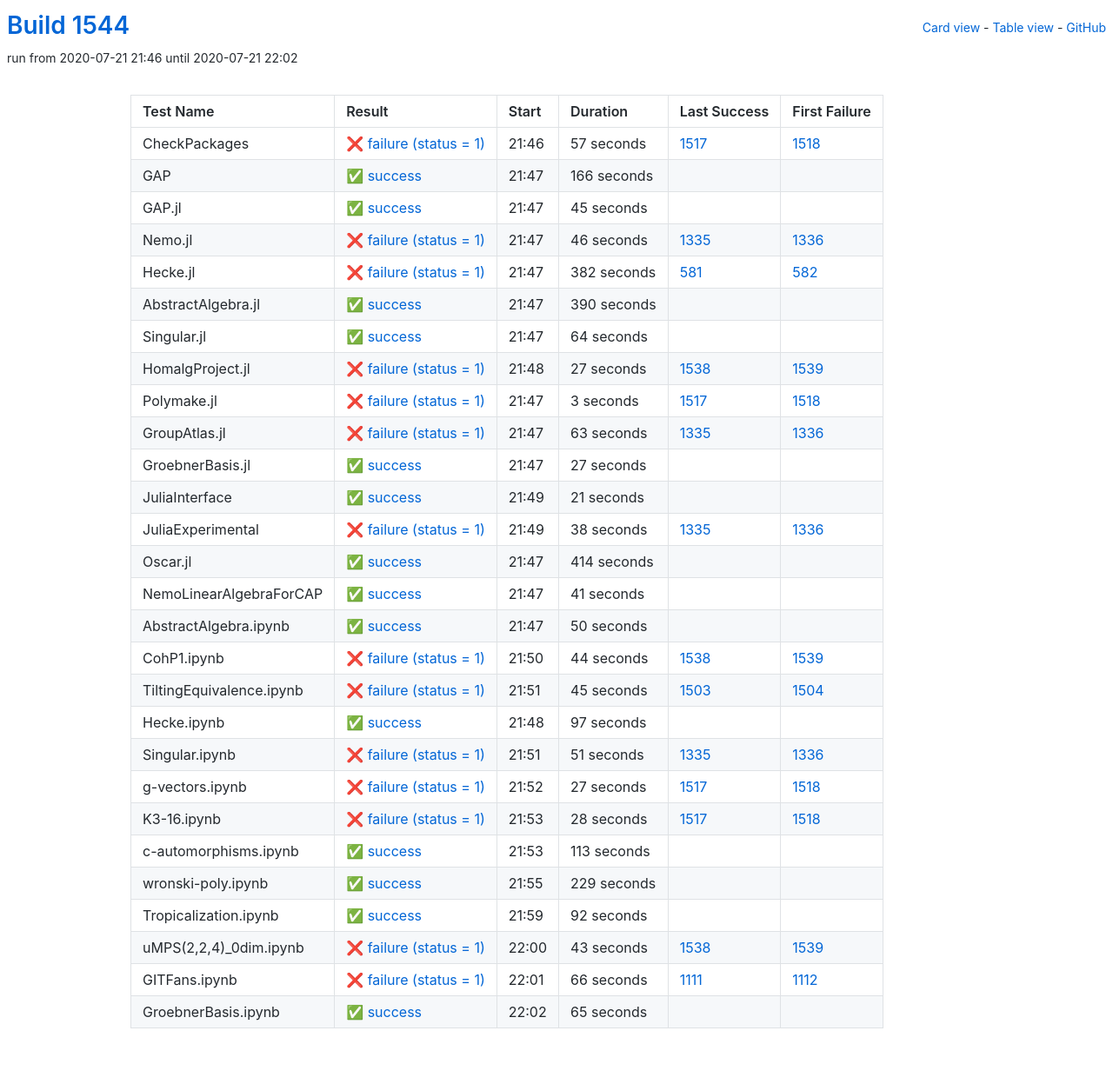
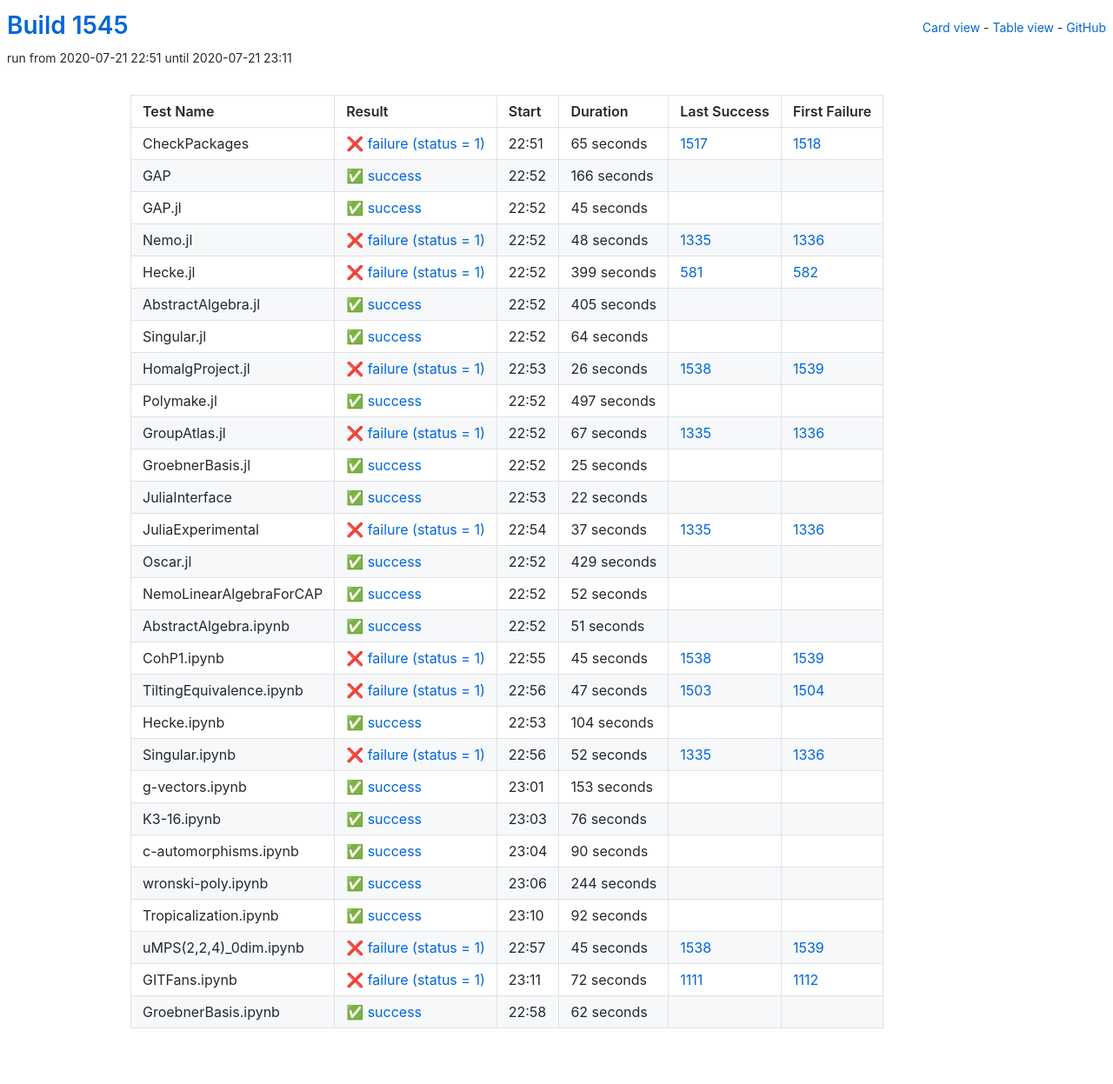
Before and after one commit to oscar-system/oscar-ci-status-1.4, a Jekyll site: the page built from table.html, in a window 1280 px wide. Shown: the whole page at 87% size. Built offline with Jekyll 4.4.1, drawn with Linux system fonts in a browser that asks for light colours.

Commit message:
Build #1545

```diff
--- a/_data/ci.yml
+++ b/_data/ci.yml
@@ -1,6 +1,6 @@
 ---
-build: 1544
-build_url: https://oscarci.mathematik.uni-kl.de/job/oscar-julia-1.4/1544/
+build: 1545
+build_url: https://oscarci.mathematik.uni-kl.de/job/oscar-julia-1.4/1545/
 job: oscar-julia-1.4
 organization: oscar-system
 repo: oscar-ci-status-1.4
@@ -8,20 +8,20 @@ repourl: https://github.com/oscar-system/oscar-ci-status-1.4
 tests:
 - name: CheckPackages
   id: checkpackages
-  log: https://oscarci.mathematik.uni-kl.de/job/oscar-julia-1.4/1544/artifact/logs/build-1544/CheckPackages.log
-  start: 2020-07-21 21:46
+  log: https://oscarci.mathematik.uni-kl.de/job/oscar-julia-1.4/1545/artifact/logs/build-1545/CheckPackages.log
+  start: 2020-07-21 22:51
   success: false
   exitcode: 1
   status: failure
-  duration: 57
+  duration: 65
   last_success: 1517
   last_success_url: https://oscarci.mathematik.uni-kl.de/job/oscar-julia-1.4/1517/
   first_failure: 1518
   first_failure_url: https://oscarci.mathematik.uni-kl.de/job/oscar-julia-1.4/1518/
 - name: GAP
   id: gap
-  log: https://oscarci.mathematik.uni-kl.de/job/oscar-julia-1.4/1544/artifact/logs/build-1544/GAP.log
-  start: 2020-07-21 21:47
+  log: https://oscarci.mathematik.uni-kl.de/job/oscar-julia-1.4/1545/artifact/logs/build-1545/GAP.log
+  start: 2020-07-21 22:52
   success: true
   exitcode: 0
   status: success
@@ -32,8 +32,8 @@ tests:
   first_failure_url:
 - name: GAP.jl
   id: gap-jl
-  log: https://oscarci.mathematik.uni-kl.de/job/oscar-julia-1.4/1544/artifact/logs/build-1544/GAP.jl.log
-  start: 2020-07-21 21:47
+  log: https://oscarci.mathematik.uni-kl.de/job/oscar-julia-1.4/1545/artifact/logs/build-1545/GAP.jl.log
+  start: 2020-07-21 22:52
   success: true
   exitcode: 0
   status: success
@@ -44,44 +44,44 @@ tests:
   first_failure_url:
 - name: Nemo.jl
   id: nemo-jl
-  log: https://oscarci.mathematik.uni-kl.de/job/oscar-julia-1.4/1544/artifact/logs/build-1544/Nemo.jl.log
-  start: 2020-07-21 21:47
+  log: https://oscarci.mathematik.uni-kl.de/job/oscar-julia-1.4/1545/artifact/logs/build-1545/Nemo.jl.log
+  start: 2020-07-21 22:52
   success: false
   exitcode: 1
   status: failure
-  duration: 46
+  duration: 48
   last_success: 1335
   last_success_url: https://oscarci.mathematik.uni-kl.de/job/oscar-julia-1.4/1335/
   first_failure: 1336
   first_failure_url: https://oscarci.mathematik.uni-kl.de/job/oscar-julia-1.4/1336/
 - name: Hecke.jl
   id: hecke-jl
-  log: https://oscarci.mathematik.uni-kl.de/job/oscar-julia-1.4/1544/artifact/logs/build-1544/Hecke.jl.log
-  start: 2020-07-21 21:47
+  log: https://oscarci.mathematik.uni-kl.de/job/oscar-julia-1.4/1545/artifact/logs/build-1545/Hecke.jl.log
+  start: 2020-07-21 22:52
   success: false
   exitcode: 1
   status: failure
-  duration: 382
+  duration: 399
   last_success: 581
   last_success_url: https://oscarci.mathematik.uni-kl.de/job/oscar-julia-1.4/581/
   first_failure: 582
   first_failure_url: https://oscarci.mathematik.uni-kl.de/job/oscar-julia-1.4/582/
 - name: AbstractAlgebra.jl
   id: abstractalgebra-jl
-  log: https://oscarci.mathematik.uni-kl.de/job/oscar-julia-1.4/1544/artifact/logs/build-1544/AbstractAlgebra.jl.log
-  start: 2020-07-21 21:47
+  log: https://oscarci.mathematik.uni-kl.de/job/oscar-julia-1.4/1545/artifact/logs/build-1545/AbstractAlgebra.jl.log
+  start: 2020-07-21 22:52
   success: true
   exitcode: 0
   status: success
-  duration: 390
+  duration: 405
   last_success: false
   last_success_url:
   first_failure: false
   first_failure_url:
 - name: Singular.jl
   id: singular-jl
-  log: https://oscarci.mathematik.uni-kl.de/job/oscar-julia-1.4/1544/artifact/logs/build-1544/Singular.jl.log
-  start: 2020-07-21 21:47
+  log: https://oscarci.mathematik.uni-kl.de/job/oscar-julia-1.4/1545/artifact/logs/build-1545/Singular.jl.log
+  start: 2020-07-21 22:52
   success: true
   exitcode: 0
   status: success
@@ -92,212 +92,212 @@ tests:
   first_failure_url:
 - name: HomalgProject.jl
   id: homalgproject-jl
-  log: https://oscarci.mathematik.uni-kl.de/job/oscar-julia-1.4/1544/artifact/logs/build-1544/HomalgProject.jl.log
-  start: 2020-07-21 21:48
+  log: https://oscarci.mathematik.uni-kl.de/job/oscar-julia-1.4/1545/artifact/logs/build-1545/HomalgProject.jl.log
+  start: 2020-07-21 22:53
   success: false
   exitcode: 1
   status: failure
-  duration: 27
+  duration: 26
   last_success: 1538
   last_success_url: https://oscarci.mathematik.uni-kl.de/job/oscar-julia-1.4/1538/
   first_failure: 1539
   first_failure_url: https://oscarci.mathematik.uni-kl.de/job/oscar-julia-1.4/1539/
 - name: Polymake.jl
   id: polymake-jl
-  log: https://oscarci.mathematik.uni-kl.de/job/oscar-julia-1.4/1544/artifact/logs/build-1544/Polymake.jl.log
-  start: 2020-07-21 21:47
+  log: https://oscarci.mathematik.uni-kl.de/job/oscar-julia-1.4/1545/artifact/logs/build-1545/Polymake.jl.log
+  start: 2020-07-21 22:52
+  success: true
+  exitcode: 0
+  status: success
+  duration: 497
+  last_success: false
+  last_success_url:
+  first_failure: false
+  first_failure_url:
+- name: GroupAtlas.jl
+  id: groupatlas-jl
+  log: https://oscarci.mathematik.uni-kl.de/job/oscar-julia-1.4/1545/artifact/logs/build-1545/GroupAtlas.jl.log
+  start: 2020-07-21 22:52
   success: false
   exitcode: 1
   status: failure
-  duration: 3
-  last_success: 1517
-  last_success_url: https://oscarci.mathematik.uni-kl.de/job/oscar-julia-1.4/1517/
-  first_failure: 1518
-  first_failure_url: https://oscarci.mathematik.uni-kl.de/job/oscar-julia-1.4/1518/
-- name: GroupAtlas.jl
-  id: groupatlas-jl
-  log: https://oscarci.mathematik.uni-kl.de/job/oscar-julia-1.4/1544/artifact/logs/build-1544/GroupAtlas.jl.log
-  start: 2020-07-21 21:47
-  success: false
-  exitcode: 1
-  status: failure
-  duration: 63
+  duration: 67
   last_success: 1335
   last_success_url: https://oscarci.mathematik.uni-kl.de/job/oscar-julia-1.4/1335/
   first_failure: 1336
   first_failure_url: https://oscarci.mathematik.uni-kl.de/job/oscar-julia-1.4/1336/
 - name: GroebnerBasis.jl
   id: groebnerbasis-jl
-  log: https://oscarci.mathematik.uni-kl.de/job/oscar-julia-1.4/1544/artifact/logs/build-1544/GroebnerBasis.jl.log
-  start: 2020-07-21 21:47
+  log: https://oscarci.mathematik.uni-kl.de/job/oscar-julia-1.4/1545/artifact/logs/build-1545/GroebnerBasis.jl.log
+  start: 2020-07-21 22:52
   success: true
   exitcode: 0
   status: success
-  duration: 27
+  duration: 25
   last_success: false
   last_success_url:
   first_failure: false
   first_failure_url:
 - name: JuliaInterface
   id: juliainterface
-  log: https://oscarci.mathematik.uni-kl.de/job/oscar-julia-1.4/1544/artifact/logs/build-1544/JuliaInterface.log
-  start: 2020-07-21 21:49
+  log: https://oscarci.mathematik.uni-kl.de/job/oscar-julia-1.4/1545/artifact/logs/build-1545/JuliaInterface.log
+  start: 2020-07-21 22:53
   success: true
   exitcode: 0
   status: success
-  duration: 21
+  duration: 22
   last_success: false
   last_success_url:
   first_failure: false
   first_failure_url:
 - name: JuliaExperimental
   id: juliaexperimental
-  log: https://oscarci.mathematik.uni-kl.de/job/oscar-julia-1.4/1544/artifact/logs/build-1544/JuliaExperimental.log
-  start: 2020-07-21 21:49
+  log: https://oscarci.mathematik.uni-kl.de/job/oscar-julia-1.4/1545/artifact/logs/build-1545/JuliaExperimental.log
+  start: 2020-07-21 22:54
   success: false
   exitcode: 1
   status: failure
-  duration: 38
+  duration: 37
   last_success: 1335
   last_success_url: https://oscarci.mathematik.uni-kl.de/job/oscar-julia-1.4/1335/
   first_failure: 1336
   first_failure_url: https://oscarci.mathematik.uni-kl.de/job/oscar-julia-1.4/1336/
 - name: Oscar.jl
   id: oscar-jl
-  log: https://oscarci.mathematik.uni-kl.de/job/oscar-julia-1.4/1544/artifact/logs/build-1544/Oscar.jl.log
-  start: 2020-07-21 21:47
+  log: https://oscarci.mathematik.uni-kl.de/job/oscar-julia-1.4/1545/artifact/logs/build-1545/Oscar.jl.log
+  start: 2020-07-21 22:52
   success: true
   exitcode: 0
   status: success
-  duration: 414
+  duration: 429
   last_success: false
   last_success_url:
   first_failure: false
   first_failure_url:
 - name: NemoLinearAlgebraForCAP
   id: nemolinearalgebraforcap
-  log: https://oscarci.mathematik.uni-kl.de/job/oscar-julia-1.4/1544/artifact/logs/build-1544/NemoLinearAlgebraForCAP.log
-  start: 2020-07-21 21:47
+  log: https://oscarci.mathematik.uni-kl.de/job/oscar-julia-1.4/1545/artifact/logs/build-1545/NemoLinearAlgebraForCAP.log
+  start: 2020-07-21 22:52
   success: true
   exitcode: 0
   status: success
-  duration: 41
+  duration: 52
   last_success: false
   last_success_url:
   first_failure: false
   first_failure_url:
 - name: AbstractAlgebra.ipynb
   id: abstractalgebra-ipynb
-  log: https://oscarci.mathematik.uni-kl.de/job/oscar-julia-1.4/1544/artifact/logs/build-1544/AbstractAlgebra.ipynb.log
-  start: 2020-07-21 21:47
+  log: https://oscarci.mathematik.uni-kl.de/job/oscar-julia-1.4/1545/artifact/logs/build-1545/AbstractAlgebra.ipynb.log
+  start: 2020-07-21 22:52
   success: true
   exitcode: 0
   status: success
-  duration: 50
+  duration: 51
   last_success: false
   last_success_url:
   first_failure: false
   first_failure_url:
 - name: CohP1.ipynb
   id: cohp1-ipynb
-  log: https://oscarci.mathematik.uni-kl.de/job/oscar-julia-1.4/1544/artifact/logs/build-1544/CohP1.ipynb.log
-  start: 2020-07-21 21:50
+  log: https://oscarci.mathematik.uni-kl.de/job/oscar-julia-1.4/1545/artifact/logs/build-1545/CohP1.ipynb.log
+  start: 2020-07-21 22:55
   success: false
   exitcode: 1
   status: failure
-  duration: 44
+  duration: 45
   last_success: 1538
   last_success_url: https://oscarci.mathematik.uni-kl.de/job/oscar-julia-1.4/1538/
   first_failure: 1539
   first_failure_url: https://oscarci.mathematik.uni-kl.de/job/oscar-julia-1.4/1539/
 - name: TiltingEquivalence.ipynb
   id: tiltingequivalence-ipynb
-  log: https://oscarci.mathematik.uni-kl.de/job/oscar-julia-1.4/1544/artifact/logs/build-1544/TiltingEquivalence.ipynb.log
-  start: 2020-07-21 21:51
+  log: https://oscarci.mathematik.uni-kl.de/job/oscar-julia-1.4/1545/artifact/logs/build-1545/TiltingEquivalence.ipynb.log
+  start: 2020-07-21 22:56
   success: false
   exitcode: 1
   status: failure
-  duration: 45
+  duration: 47
   last_success: 1503
   last_success_url: https://oscarci.mathematik.uni-kl.de/job/oscar-julia-1.4/1503/
   first_failure: 1504
   first_failure_url: https://oscarci.mathematik.uni-kl.de/job/oscar-julia-1.4/1504/
 - name: Hecke.ipynb
   id: hecke-ipynb
-  log: https://oscarci.mathematik.uni-kl.de/job/oscar-julia-1.4/1544/artifact/logs/build-1544/Hecke.ipynb.log
-  start: 2020-07-21 21:48
+  log: https://oscarci.mathematik.uni-kl.de/job/oscar-julia-1.4/1545/artifact/logs/build-1545/Hecke.ipynb.log
+  start: 2020-07-21 22:53
   success: true
   exitcode: 0
   status: success
-  duration: 97
+  duration: 104
   last_success: false
   last_success_url:
   first_failure: false
   first_failure_url:
 - name: Singular.ipynb
   id: singular-ipynb
-  log: https://oscarci.mathematik.uni-kl.de/job/oscar-julia-1.4/1544/artifact/logs/build-1544/Singular.ipynb.log
-  start: 2020-07-21 21:51
+  log: https://oscarci.mathematik.uni-kl.de/job/oscar-julia-1.4/1545/artifact/logs/build-1545/Singular.ipynb.log
+  start: 2020-07-21 22:56
   success: false
   exitcode: 1
   status: failure
-  duration: 51
+  duration: 52
   last_success: 1335
   last_success_url: https://oscarci.mathematik.uni-kl.de/job/oscar-julia-1.4/1335/
   first_failure: 1336
   first_failure_url: https://oscarci.mathematik.uni-kl.de/job/oscar-julia-1.4/1336/
 - name: g-vectors.ipynb
   id: g-vectors-ipynb
-  log: https://oscarci.mathematik.uni-kl.de/job/oscar-julia-1.4/1544/artifact/logs/build-1544/g-vectors.ipynb.log
-  start: 2020-07-21 21:52
-  success: false
-  exitcode: 1
-  status: failure
-  duration: 27
-  last_success: 1517
-  last_success_url: https://oscarci.mathematik.uni-kl.de/job/oscar-julia-1.4/1517/
-  first_failure: 1518
-  first_failure_url: https://oscarci.mathematik.uni-kl.de/job/oscar-julia-1.4/1518/
-- name: K3-16.ipynb
-  id: k3-16-ipynb
-  log: https://oscarci.mathematik.uni-kl.de/job/oscar-julia-1.4/1544/artifact/logs/build-1544/K3-16.ipynb.log
-  start: 2020-07-21 21:53
-  success: false
-  exitcode: 1
-  status: failure
-  duration: 28
-  last_success: 1517
-  last_success_url: https://oscarci.mathematik.uni-kl.de/job/oscar-julia-1.4/1517/
-  first_failure: 1518
-  first_failure_url: https://oscarci.mathematik.uni-kl.de/job/oscar-julia-1.4/1518/
-- name: c-automorphisms.ipynb
-  id: c-automorphisms-ipynb
-  log: https://oscarci.mathematik.uni-kl.de/job/oscar-julia-1.4/1544/artifact/logs/build-1544/c-automorphisms.ipynb.log
-  start: 2020-07-21 21:53
+  log: https://oscarci.mathematik.uni-kl.de/job/oscar-julia-1.4/1545/artifact/logs/build-1545/g-vectors.ipynb.log
+  start: 2020-07-21 23:01
   success: true
   exitcode: 0
   status: success
-  duration: 113
+  duration: 153
+  last_success: false
+  last_success_url:
+  first_failure: false
+  first_failure_url:
+- name: K3-16.ipynb
+  id: k3-16-ipynb
+  log: https://oscarci.mathematik.uni-kl.de/job/oscar-julia-1.4/1545/artifact/logs/build-1545/K3-16.ipynb.log
+  start: 2020-07-21 23:03
+  success: true
+  exitcode: 0
+  status: success
+  duration: 76
+  last_success: false
+  last_success_url:
+  first_failure: false
+  first_failure_url:
+- name: c-automorphisms.ipynb
+  id: c-automorphisms-ipynb
+  log: https://oscarci.mathematik.uni-kl.de/job/oscar-julia-1.4/1545/artifact/logs/build-1545/c-automorphisms.ipynb.log
+  start: 2020-07-21 23:04
+  success: true
+  exitcode: 0
+  status: success
+  duration: 90
   last_success: false
   last_success_url:
   first_failure: false
   first_failure_url:
 - name: wronski-poly.ipynb
   id: wronski-poly-ipynb
-  log: https://oscarci.mathematik.uni-kl.de/job/oscar-julia-1.4/1544/artifact/logs/build-1544/wronski-poly.ipynb.log
-  start: 2020-07-21 21:55
+  log: https://oscarci.mathematik.uni-kl.de/job/oscar-julia-1.4/1545/artifact/logs/build-1545/wronski-poly.ipynb.log
+  start: 2020-07-21 23:06
   success: true
   exitcode: 0
   status: success
-  duration: 229
+  duration: 244
   last_success: false
   last_success_url:
   first_failure: false
   first_failure_url:
 - name: Tropicalization.ipynb
   id: tropicalization-ipynb
-  log: https://oscarci.mathematik.uni-kl.de/job/oscar-julia-1.4/1544/artifact/logs/build-1544/Tropicalization.ipynb.log
-  start: 2020-07-21 21:59
+  log: https://oscarci.mathematik.uni-kl.de/job/oscar-julia-1.4/1545/artifact/logs/build-1545/Tropicalization.ipynb.log
+  start: 2020-07-21 23:10
   success: true
   exitcode: 0
   status: success
@@ -308,36 +308,36 @@ tests:
   first_failure_url:
 - name: uMPS(2,2,4)_0dim.ipynb
   id: umps-2-2-4-0dim-ipynb
-  log: https://oscarci.mathematik.uni-kl.de/job/oscar-julia-1.4/1544/artifact/logs/build-1544/uMPS-2-2-4-_0dim.ipynb.log
-  start: 2020-07-21 22:00
+  log: https://oscarci.mathematik.uni-kl.de/job/oscar-julia-1.4/1545/artifact/logs/build-1545/uMPS-2-2-4-_0dim.ipynb.log
+  start: 2020-07-21 22:57
   success: false
   exitcode: 1
   status: failure
-  duration: 43
+  duration: 45
   last_success: 1538
   last_success_url: https://oscarci.mathematik.uni-kl.de/job/oscar-julia-1.4/1538/
   first_failure: 1539
   first_failure_url: https://oscarci.mathematik.uni-kl.de/job/oscar-julia-1.4/1539/
 - name: GITFans.ipynb
   id: gitfans-ipynb
-  log: https://oscarci.mathematik.uni-kl.de/job/oscar-julia-1.4/1544/artifact/logs/build-1544/GITFans.ipynb.log
-  start: 2020-07-21 22:01
+  log: https://oscarci.mathematik.uni-kl.de/job/oscar-julia-1.4/1545/artifact/logs/build-1545/GITFans.ipynb.log
+  start: 2020-07-21 23:11
   success: false
   exitcode: 1
   status: failure
-  duration: 66
+  duration: 72
   last_success: 1111
   last_success_url: https://oscarci.mathematik.uni-kl.de/job/oscar-julia-1.4/1111/
   first_failure: 1112
   first_failure_url: https://oscarci.mathematik.uni-kl.de/job/oscar-julia-1.4/1112/
 - name: GroebnerBasis.ipynb
   id: groebnerbasis-ipynb
-  log: https://oscarci.mathematik.uni-kl.de/job/oscar-julia-1.4/1544/artifact/logs/build-1544/GroebnerBasis.ipynb.log
-  start: 2020-07-21 22:02
+  log: https://oscarci.mathematik.uni-kl.de/job/oscar-julia-1.4/1545/artifact/logs/build-1545/GroebnerBasis.ipynb.log
+  start: 2020-07-21 22:58
   success: true
   exitcode: 0
   status: success
-  duration: 65
+  duration: 62
   last_success: false
   last_success_url:
   first_failure: false
```
Also changed, not shown: README.md.
